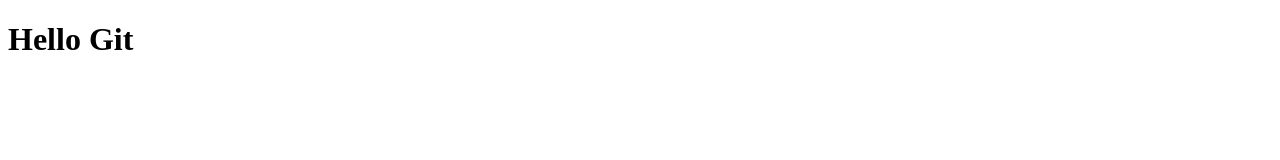
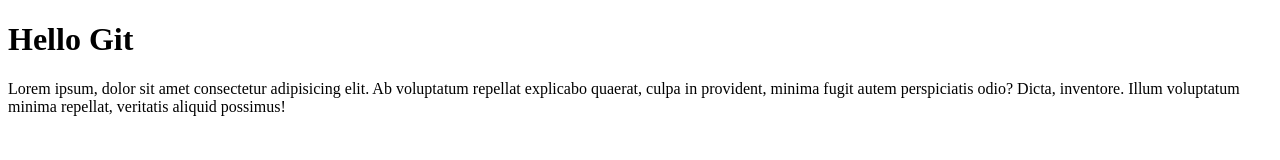
Before and after one commit to RohiniOneteam/Entrilive-project, a plain HTML site: page index.html in a window 1280 px wide. Drawn offline with Linux system fonts and the light colour scheme.

Commit message:
updated -indexpage

```diff
--- a/index.html
+++ b/index.html
@@ -7,6 +7,7 @@
 </head>
 <body>
     <h1>Hello Git</h1>
+    <p>Lorem ipsum, dolor sit amet consectetur adipisicing elit. Ab voluptatum repellat explicabo quaerat, culpa in provident, minima fugit autem perspiciatis odio? Dicta, inventore. Illum voluptatum minima repellat, veritatis aliquid possimus!</p>
 
 </body>
 </html>
```
